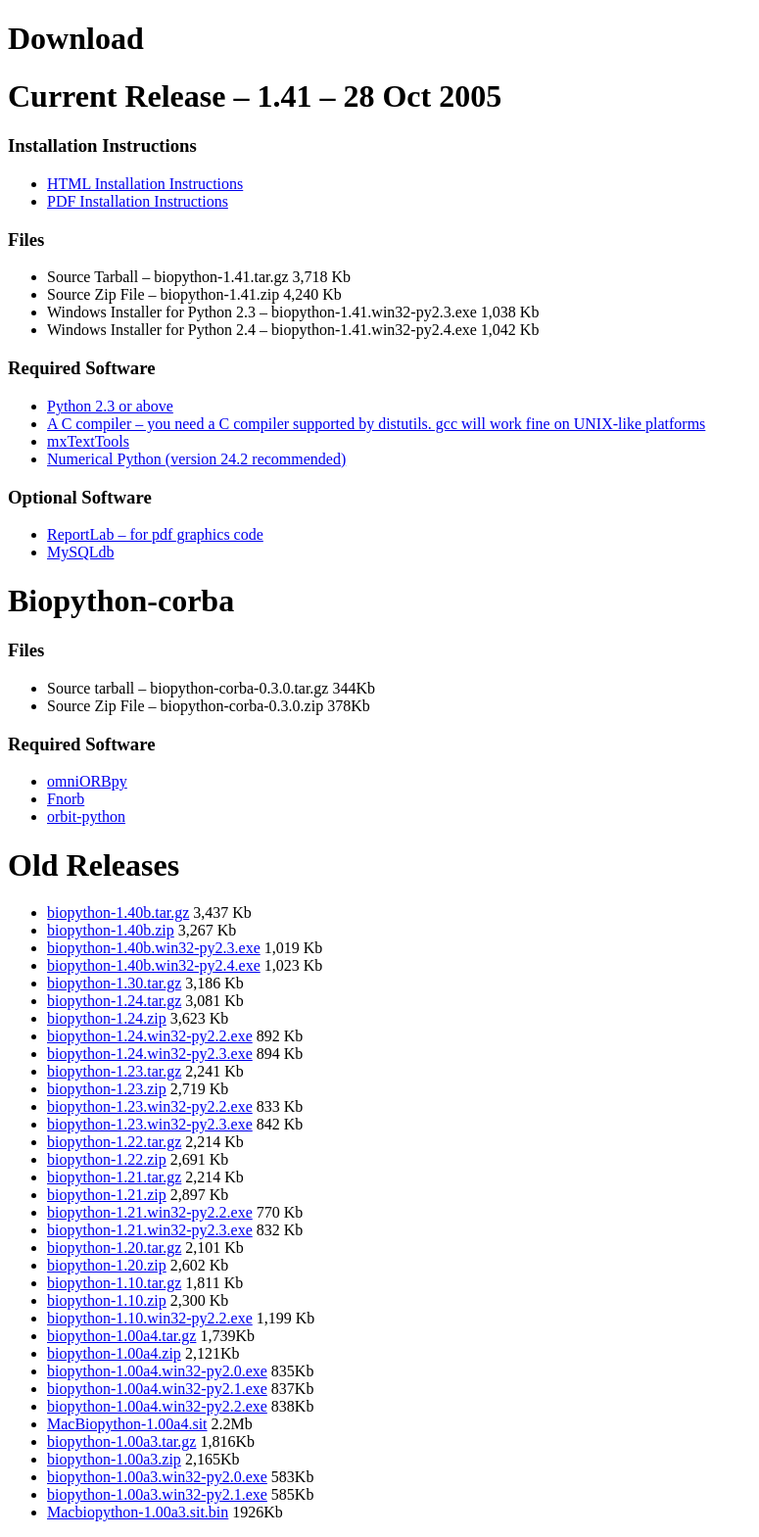
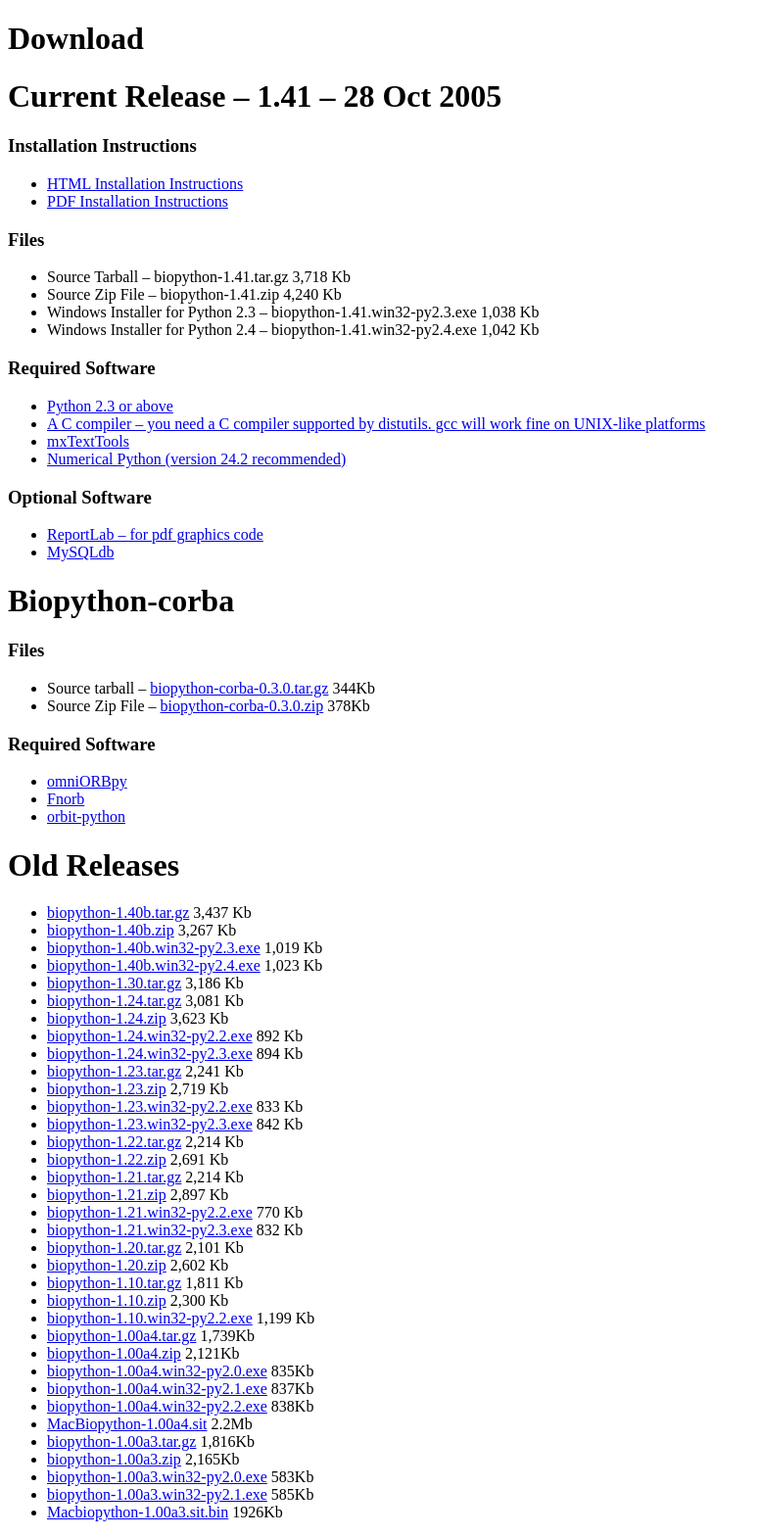
Before and after one commit to biopython/biopython.github.io, a Jekyll site: the page built from wiki/Download.md, in a window 1280 px wide. Shown: the whole page at 98% size, without its empty margins (0-775 px from the left). Built offline with Jekyll 4.4.1, drawn with Linux system fonts in a browser that asks for light colours; part of the change alters nothing that is shown.

Commit message:
/* Files */

```diff
--- a/wiki/Download.md
+++ b/wiki/Download.md
@@ -42,8 +42,12 @@ Biopython-corba
 
 ### Files
 
--   Source tarball -- biopython-corba-0.3.0.tar.gz 344Kb
--   Source Zip File -- biopython-corba-0.3.0.zip 378Kb
+-   Source tarball --
+    [biopython-corba-0.3.0.tar.gz](http://biopython.open-bio.org/static/DIST/biopython-corba-0.3.0.tar.gz)
+    344Kb
+-   Source Zip File --
+    [biopython-corba-0.3.0.zip](http://biopython.open-bio.org/static/DIST/biopython-corba-0.3.0.zip)
+    378Kb
 
 ### Required Software
 
```
Also changed, not shown: 1 other file.
